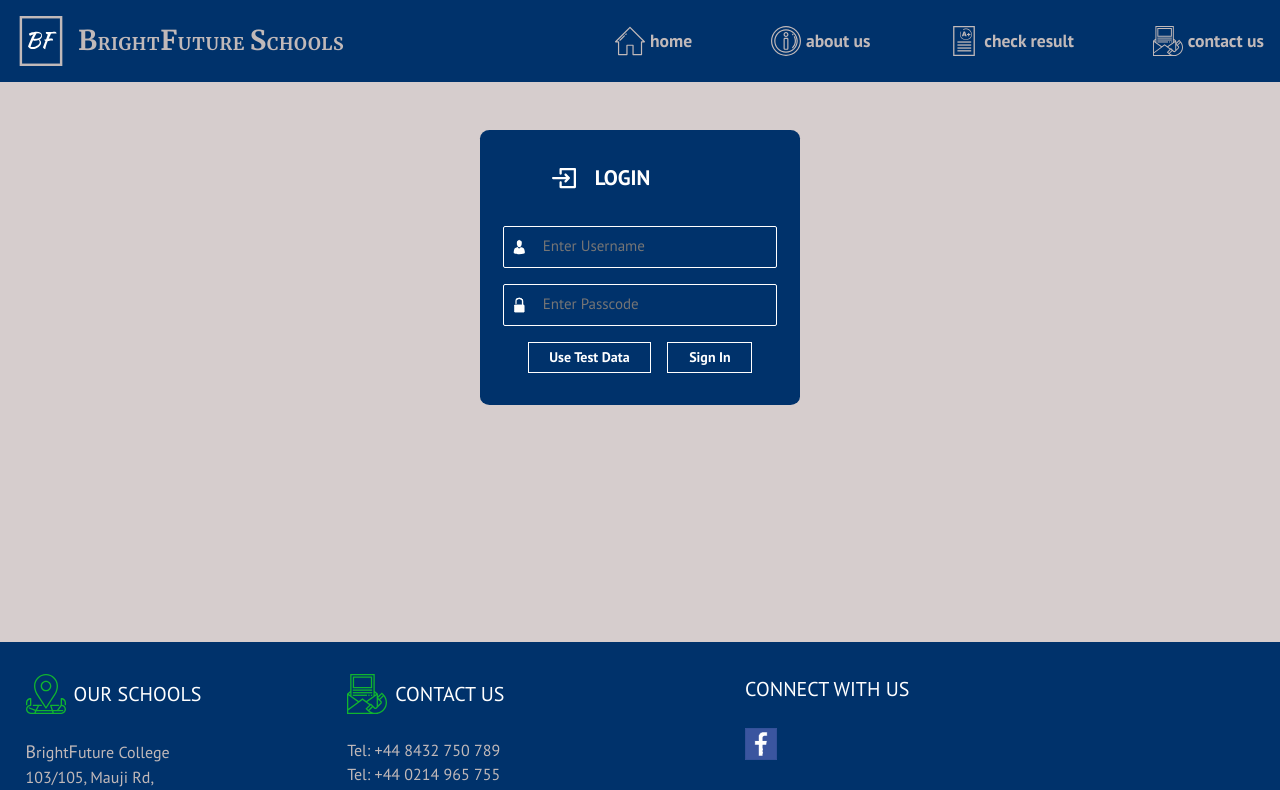
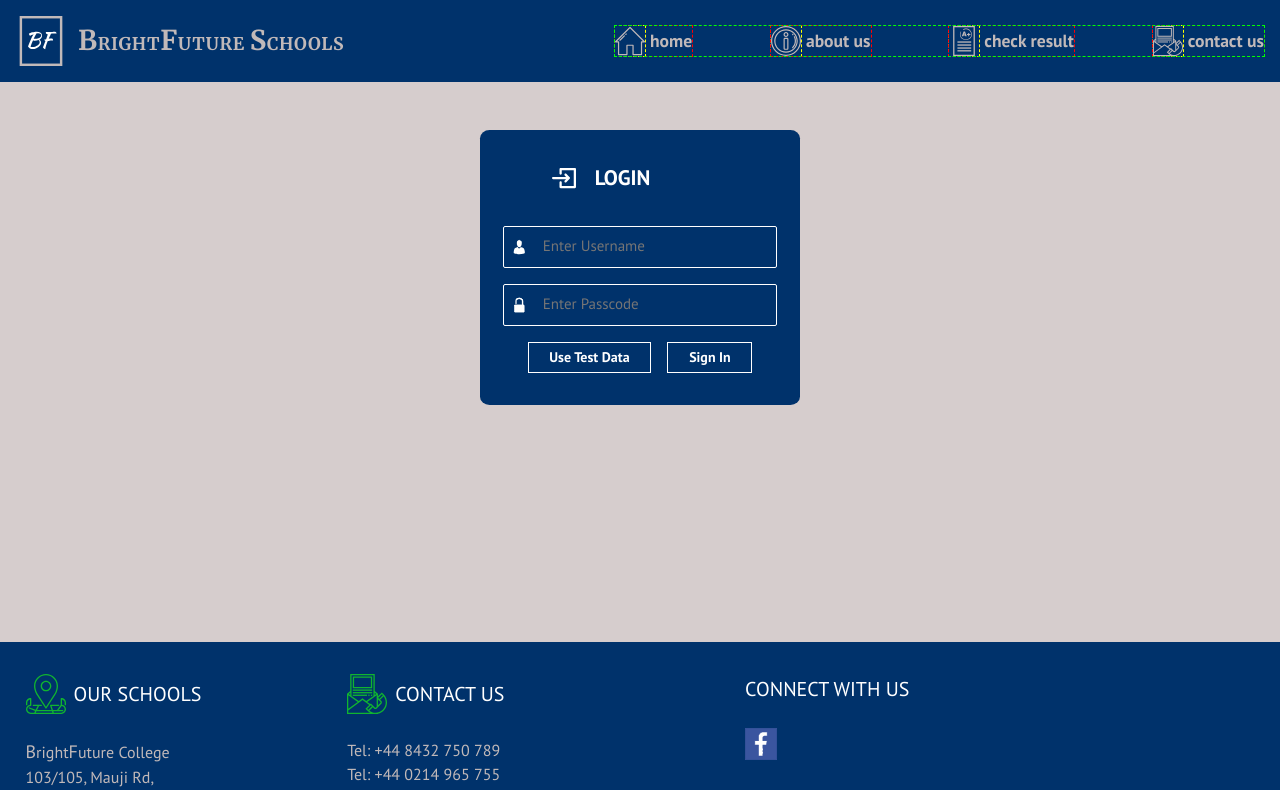
Before and after one commit to allisoncharles/brightfuture, a Next.js app: page /admin in a window 1280 px wide. Shown: the top 790 px of the page. Built offline with nearby package versions, Linux system fonts and the light colour scheme.

Commit message:
Update Navbar.module.css

```diff
--- a/styles/Navbar.module.css
+++ b/styles/Navbar.module.css
@@ -158,6 +158,7 @@
   gap: var(--size-600); /* 2rem */
   width: fit-content;
   margin-inline: auto;
+  outline: 1px dashed lime;
 }
 
 .nav__list__item {
@@ -166,6 +167,7 @@
   font-weight: bold;
   gap: var(--size-400);
   cursor: pointer;
+  outline: 1px dashed red;
 }
 
 @media only screen and (max-width: 54.375em) {
@@ -195,6 +197,7 @@
   fill: var(--clr-neutral-300);
   width: 30px;
   height: 30px;
+  outline: 1px dashed yellow;
 }
 
 .menu__icon {
```
